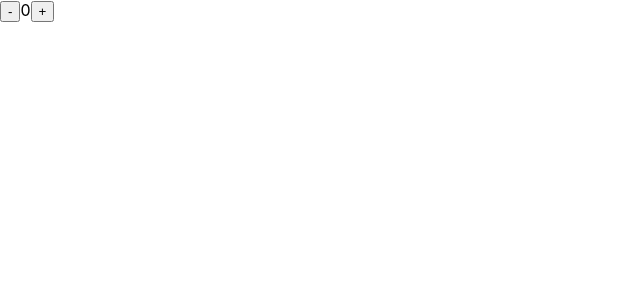
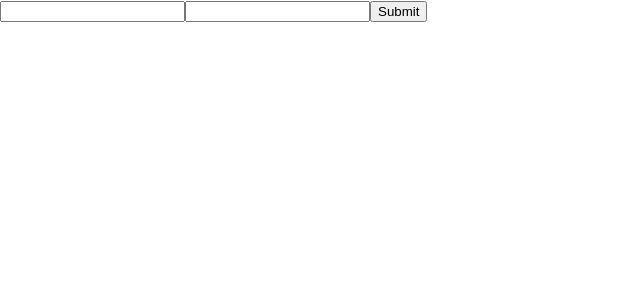
Before and after one commit to kevincastrochavez/beginner-react-mistakes, a React (Create React App) app: page / in a window 1280 px wide. Shown: the top 300 px of the page, without its empty margins (0-640 px from the left). Built offline with nearby package versions, Linux system fonts and the light colour scheme.

Commit message:
do not use useEffect when not needed

```diff
--- a/src/App.js
+++ b/src/App.js
@@ -1,22 +1,27 @@
 import logo from './logo.svg';
 import './App.css';
-import { useState, useRef } from 'react';
+import { useState, useRef, useEffect } from 'react';
 import Counter from './Counter';
 
 function App() {
   // DO NOT USE STATE IF YOU DON'T NEED TO
   // const [email, setEmail] = useState('');
   // const [password, setPassword] = useState('');
-  const emailRef = useRef();
-  const passwordRef = useRef();
+  // const emailRef = useRef();
+  // const passwordRef = useRef();
+  const firstNameRef = useRef();
+  const lastNameRef = useRef();
+  const [fullName, setFullName] = useState('');
 
   const onSubmit = (e) => {
+    // e.preventDefault();
+    // // console.log({ email, password });
+    // console.log({
+    //   email: emailRef.current.value,
+    //   password: passwordRef.current.value,
+    // });
     e.preventDefault();
-    // console.log({ email, password });
-    console.log({
-      email: emailRef.current.value,
-      password: passwordRef.current.value,
-    });
+    setFullName(`${firstNameRef.current.value} ${lastNameRef.current.value}`);
   };
 
   return (
@@ -27,7 +32,13 @@ function App() {
     //   <input type='password' ref={passwordRef} id='password' />
     //   <button type='submit'>Submit</button>
     // </form>
-    <Counter />
+    <form onSubmit={onSubmit}>
+      <input type='firstName' id='firstName' ref={firstNameRef} />
+      <input type='lastName' ref={lastNameRef} id='lastName' />
+      {fullName}
+      <button type='submit'>Submit</button>
+    </form>
+    // <Counter />
   );
 }
 
```
